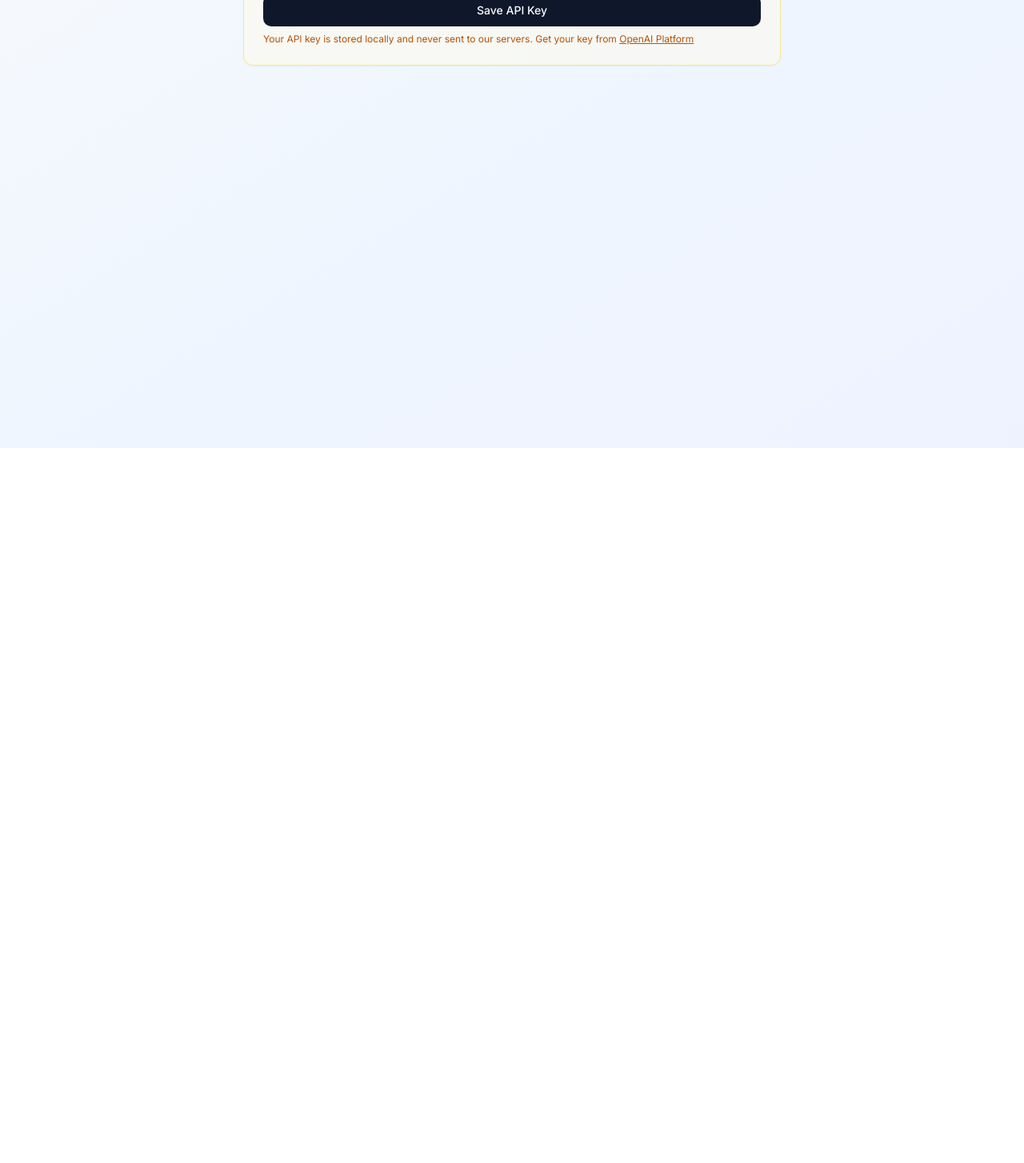
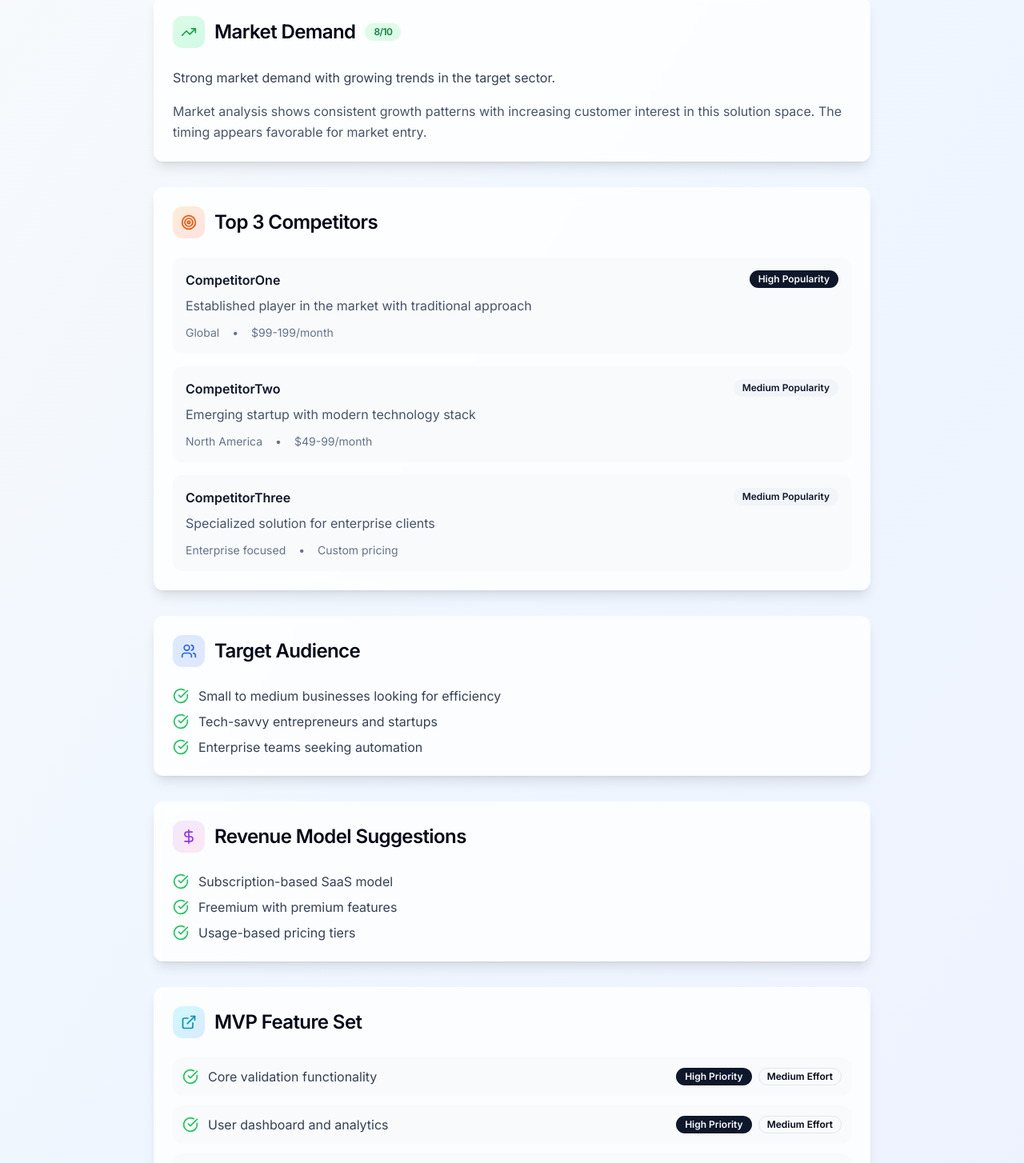
Before and after one commit to J7P16/Validly, a React (Vite) app: page /results in a window 1280 px wide. Shown: the part 240-1694 px from the top of the page at 80% size. Before the commit the page ends 800 px from the top, so only its background shows below. Built offline with nearby package versions, Linux system fonts and the light colour scheme.

Commit message:
Refactor: Rebrand and update homepage
- Renamed the app to "Validly".
- Updated the homepage banner text.
- Removed GPT API integration.
- Ensured button functionality and fixed site issues.

```diff
--- a/index.html
+++ b/index.html
@@ -4,17 +4,17 @@
   <head>
     <meta charset="UTF-8" />
     <meta name="viewport" content="width=device-width, initial-scale=1.0" />
-    <title>Validly - Validate Your Startup Idea in Seconds</title>
-    <meta name="description" content="Get instant AI-powered startup validation with market analysis, competitor insights, and MVP recommendations. Validate your business idea in seconds." />
+    <title>Validly - Validate Your Startup Ideas</title>
+    <meta name="description" content="Create powerful startups with data-driven validation. Validate your crazy startup ideas in real-time to improve growth and take over markets." />
     <meta name="author" content="Validly" />
 
-    <meta property="og:title" content="Validly - AI-Powered Startup Validation" />
-    <meta property="og:description" content="Get instant AI-powered startup validation with market analysis, competitor insights, and MVP recommendations." />
+    <meta property="og:title" content="Validly - Data-Driven Startup Validation" />
+    <meta property="og:description" content="Create powerful startups with data-driven validation. Validate your crazy startup ideas in real-time to improve growth and take over markets." />
     <meta property="og:type" content="website" />
     <meta property="og:image" content="https://lovable.dev/opengraph-image-p98pqg.png" />
 
     <meta name="twitter:card" content="summary_large_image" />
-    <meta name="twitter:site" content="@saasvalidator" />
+    <meta name="twitter:site" content="@validly" />
     <meta name="twitter:image" content="https://lovable.dev/opengraph-image-p98pqg.png" />
 
     <link rel="preconnect" href="https://fonts.googleapis.com">
--- a/src/components/Features.tsx
+++ b/src/components/Features.tsx
@@ -1,58 +1,59 @@
 
-import { Brain, Target, Zap, Download, Users, TrendingUp } from "lucide-react";
 import { Card, CardContent } from "@/components/ui/card";
+import { CheckCircle, TrendingUp, Target, Users, Zap, Shield } from "lucide-react";
 
 const features = [
   {
-    icon: Brain,
-    title: "AI-Powered Insights",
-    description: "Advanced GPT-4 analysis provides deep market understanding and validation insights for your startup idea."
+    icon: <TrendingUp className="w-8 h-8 text-blue-600" />,
+    title: "Market Analysis",
+    description: "Get comprehensive market research and trend analysis for your startup idea in seconds."
   },
   {
-    icon: Zap,
-    title: "Instant MVP Suggestions",
-    description: "Get a prioritized feature list and development roadmap to build your minimum viable product efficiently."
+    icon: <Target className="w-8 h-8 text-green-600" />,
+    title: "Competitor Intelligence",
+    description: "Discover your competition, their strengths, weaknesses, and market positioning."
   },
   {
-    icon: Download,
-    title: "Exportable Reports",
-    description: "Download comprehensive PDF reports with all validation insights to share with investors and team members."
+    icon: <Users className="w-8 h-8 text-purple-600" />,
+    title: "Target Audience Insights",
+    description: "Identify and understand your ideal customers with detailed demographic analysis."
   },
   {
-    icon: Target,
-    title: "Competitor Analysis",
-    description: "Discover your top competitors, their strengths, and market positioning to find your competitive advantage."
+    icon: <Zap className="w-8 h-8 text-yellow-600" />,
+    title: "MVP Roadmap",
+    description: "Get a prioritized feature list and development roadmap for your minimum viable product."
   },
   {
-    icon: Users,
-    title: "Target Audience",
-    description: "Identify your ideal customers, their pain points, and how to reach them effectively in the market."
+    icon: <Shield className="w-8 h-8 text-red-600" />,
+    title: "Risk Assessment",
+    description: "Understand potential challenges and risks before you invest time and money."
   },
   {
-    icon: TrendingUp,
-    title: "Revenue Models",
-    description: "Explore proven monetization strategies and revenue streams tailored to your specific business idea."
+    icon: <CheckCircle className="w-8 h-8 text-indigo-600" />,
+    title: "Validation Score",
+    description: "Receive a comprehensive score based on market demand, competition, and feasibility."
   }
 ];
 
 export const Features = () => {
   return (
-    <section className="px-4 py-20 max-w-6xl mx-auto">
+    <section id="features" className="px-4 py-20">
+      <div className="max-w-6xl mx-auto">
         <div className="text-center mb-16">
           <h2 className="text-3xl md:text-4xl font-bold text-slate-900 mb-4">
             Everything you need to validate your startup
           </h2>
-        <p className="text-xl text-slate-600 max-w-2xl mx-auto">
-          Our AI analyzes thousands of data points to give you actionable insights about your business idea
+          <p className="text-xl text-slate-600">
+            Comprehensive validation tools powered by data and market intelligence
           </p>
         </div>
 
         <div className="grid grid-cols-1 md:grid-cols-2 lg:grid-cols-3 gap-8">
           {features.map((feature, index) => (
-          <Card key={index} className="border-0 shadow-lg hover:shadow-xl transition-all duration-300 bg-white/80 backdrop-blur-sm">
-            <CardContent className="p-8">
-              <div className="w-12 h-12 bg-gradient-to-br from-blue-100 to-indigo-100 rounded-xl flex items-center justify-center mb-6">
-                <feature.icon className="w-6 h-6 text-blue-600" />
+            <Card key={index} className="border-0 shadow-lg bg-white hover:shadow-xl transition-shadow duration-300">
+              <CardContent className="p-8 text-center">
+                <div className="mb-4 flex justify-center">
+                  {feature.icon}
                 </div>
                 <h3 className="text-xl font-semibold text-slate-900 mb-3">
                   {feature.title}
@@ -64,6 +65,7 @@ export const Features = () => {
             </Card>
           ))}
         </div>
+      </div>
     </section>
   );
 };
--- a/src/components/Hero.tsx
+++ b/src/components/Hero.tsx
@@ -1,6 +1,8 @@
+
 import { ArrowRight, Shield, Zap, Globe } from "lucide-react";
 import { Button } from "@/components/ui/button";
 import { AuthButton } from "@/components/AuthButton";
+import { Link } from "react-router-dom";
 
 export const Hero = () => {
   return (
@@ -8,7 +10,7 @@ export const Hero = () => {
       {/* Navigation */}
       <nav className="relative z-10 flex items-center justify-between p-6 lg:px-8">
         <div className="flex lg:flex-1">
-          <span className="text-xl font-bold text-gray-900">EmailValidator</span>
+          <span className="text-xl font-bold text-gray-900">Validly</span>
         </div>
         <div className="flex items-center gap-4">
           <AuthButton />
@@ -18,17 +20,19 @@ export const Hero = () => {
       {/* Hero Content */}
       <div className="relative z-10 mx-auto max-w-7xl px-6 py-24 sm:py-32 lg:px-8">
         <h1 className="text-4xl font-bold tracking-tight text-gray-900 sm:text-6xl">
-          Data-Driven Decisions Start With Validated Emails
+          Create Powerful Startups With Data-Driven Validation
         </h1>
         <p className="mt-6 text-lg leading-8 text-gray-600">
-          Validate email addresses in real-time to improve deliverability, reduce bounce rates, and protect your sender reputation.
+          Validate your crazy startup ideas in real-time to improve growth, deliverability, reduce competition, and take over markets.
         </p>
         <div className="mt-10 flex items-center gap-x-6">
-          <Button size="lg" className="flex items-center gap-2">
-            Get started
-            <ArrowRight className="h-5 w-5" />
-          </Button>
-          <a href="#" className="text-sm font-semibold leading-6 text-gray-900">
+          <Link to="/validate">
+            <Button size="lg" className="flex items-center gap-2">
+              Get started
+              <ArrowRight className="h-5 w-5" />
+            </Button>
+          </Link>
+          <a href="#features" className="text-sm font-semibold leading-6 text-gray-900">
             Learn more <span aria-hidden="true">→</span>
           </a>
         </div>
--- a/src/components/Testimonials.tsx
+++ b/src/components/Testimonials.tsx
@@ -6,7 +6,7 @@ const testimonials = [
   {
     name: "Sarah Chen",
     role: "Founder, TechStart",
-    content: "SaaS Validator saved me months of research. The AI insights were spot-on and helped me pivot to a winning strategy.",
+    content: "Validly saved me months of research. The insights were spot-on and helped me pivot to a winning strategy.",
     rating: 5,
     avatar: "/placeholder.svg"
   },
@@ -35,7 +35,7 @@ export const Testimonials = () => {
             Trusted by entrepreneurs worldwide
           </h2>
           <p className="text-xl text-slate-600">
-            Join thousands of founders who've validated their ideas with AI
+            Join thousands of founders who've validated their ideas with Validly
           </p>
         </div>
 
--- a/src/pages/Results.tsx
+++ b/src/pages/Results.tsx
@@ -3,123 +3,83 @@ import { useState, useEffect } from "react";
 import { Button } from "@/components/ui/button";
 import { Card, CardContent, CardHeader, CardTitle } from "@/components/ui/card";
 import { Badge } from "@/components/ui/badge";
-import { ArrowLeft, Download, TrendingUp, Users, Target, DollarSign, CheckCircle, ExternalLink, Loader2 } from "lucide-react";
+import { ArrowLeft, Download, TrendingUp, Users, Target, DollarSign, CheckCircle, ExternalLink } from "lucide-react";
 import { useNavigate, useLocation } from "react-router-dom";
 import { UpgradeModal } from "@/components/UpgradeModal";
-import { ApiKeyInput } from "@/components/ApiKeyInput";
-import { generateValidationResults } from "@/utils/openaiClient";
 
 const Results = () => {
   const navigate = useNavigate();
   const location = useLocation();
   const { idea } = location.state || { idea: "Sample startup idea" };
   const [showUpgradeModal, setShowUpgradeModal] = useState(false);
-  const [results, setResults] = useState(null);
-  const [loading, setLoading] = useState(false);
-  const [error, setError] = useState("");
-  const [apiKey, setApiKey] = useState("");
 
-  useEffect(() => {
-    const savedApiKey = localStorage.getItem('openai-api-key');
-    if (savedApiKey) {
-      setApiKey(savedApiKey);
-    }
-  }, []);
-
-  useEffect(() => {
-    if (apiKey && idea) {
-      fetchResults();
-    }
-  }, [apiKey, idea]);
-
-  const fetchResults = async () => {
-    if (!apiKey) return;
-
-    setLoading(true);
-    setError("");
-
-    try {
-      const data = await generateValidationResults(idea, apiKey);
-      setResults(data);
-    } catch (error) {
-      console.error("Failed to fetch GPT results", error);
-      setError("Failed to generate validation results. Please check your API key and try again.");
-    } finally {
-      setLoading(false);
-    }
+  // Mock data for demonstration
+  const mockResults = {
+    marketDemand: {
+      score: 8,
+      summary: "Strong market demand with growing trends in the target sector.",
+      details: "Market analysis shows consistent growth patterns with increasing customer interest in this solution space. The timing appears favorable for market entry."
+    },
+    competitors: [
+      {
+        name: "CompetitorOne",
+        description: "Established player in the market with traditional approach",
+        popularity: "High",
+        locations: "Global",
+        pricing: "$99-199/month"
+      },
+      {
+        name: "CompetitorTwo",
+        description: "Emerging startup with modern technology stack",
+        popularity: "Medium",
+        locations: "North America",
+        pricing: "$49-99/month"
+      },
+      {
+        name: "CompetitorThree",
+        description: "Specialized solution for enterprise clients",
+        popularity: "Medium",
+        locations: "Enterprise focused",
+        pricing: "Custom pricing"
+      }
+    ],
+    targetAudience: [
+      "Small to medium businesses looking for efficiency",
+      "Tech-savvy entrepreneurs and startups",
+      "Enterprise teams seeking automation"
+    ],
+    revenueModels: [
+      "Subscription-based SaaS model",
+      "Freemium with premium features",
+      "Usage-based pricing tiers"
+    ],
+    mvpFeatures: [
+      {
+        feature: "Core validation functionality",
+        priority: "High",
+        effort: "Medium"
+      },
+      {
+        feature: "User dashboard and analytics",
+        priority: "High",
+        effort: "Medium"
+      },
+      {
+        feature: "Integration capabilities",
+        priority: "Medium",
+        effort: "High"
+      },
+      {
+        feature: "Mobile responsiveness",
+        priority: "Medium",
+        effort: "Low"
+      }
+    ]
   };
 
   const handleDownload = () => {
     setShowUpgradeModal(true);
   };
-
-  const handleApiKeySet = (newApiKey: string) => {
-    setApiKey(newApiKey);
-  };
-
-  if (!apiKey) {
-    return (
-      <div className="min-h-screen bg-gradient-to-br from-slate-50 via-blue-50 to-indigo-50 px-4 py-8">
-        <div className="max-w-2xl mx-auto">
-          <Button
-            variant="ghost"
-            onClick={() => navigate('/validate')}
-            className="mb-8 text-slate-600 hover:text-slate-900"
-          >
-            <ArrowLeft className="w-4 h-4 mr-2" />
-            Back to Validation
-          </Button>
-
-          <ApiKeyInput onApiKeySet={handleApiKeySet} />
-        </div>
-      </div>
-    );
-  }
-
-  if (loading) {
-    return (
-      <div className="min-h-screen bg-gradient-to-br from-slate-50 via-blue-50 to-indigo-50 px-4 py-8 flex items-center justify-center">
-        <div className="text-center">
-          <Loader2 className="w-8 h-8 animate-spin mx-auto mb-4 text-blue-600" />
-          <h2 className="text-xl font-semibold text-slate-900 mb-2">Analyzing Your Idea</h2>
-          <p className="text-slate-600">Generating comprehensive validation results...</p>
-        </div>
-      </div>
-    );
-  }
-
-  if (error) {
-    return (
-      <div className="min-h-screen bg-gradient-to-br from-slate-50 via-blue-50 to-indigo-50 px-4 py-8">
-        <div className="max-w-2xl mx-auto">
-          <Button
-            variant="ghost"
-            onClick={() => navigate('/validate')}
-            className="mb-8 text-slate-600 hover:text-slate-900"
-          >
-            <ArrowLeft className="w-4 h-4 mr-2" />
-            Back to Validation
-          </Button>
-
-          <Card className="border-red-200 bg-red-50">
-            <CardContent className="pt-6">
-              <p className="text-red-800 mb-4">{error}</p>
-              <div className="space-y-4">
-                <Button onClick={fetchResults} className="w-full">
-                  Try Again
-                </Button>
-                <ApiKeyInput onApiKeySet={handleApiKeySet} existingKey={apiKey} />
-              </div>
-            </CardContent>
-          </Card>
-        </div>
-      </div>
-    );
-  }
-
-  if (!results) {
-    return <div>Loading...</div>;
-  }
 
   return (
     <div className="min-h-screen bg-gradient-to-br from-slate-50 via-blue-50 to-indigo-50 px-4 py-8">
@@ -160,16 +120,16 @@ const Results = () => {
                 </div>
                 Market Demand
                 <Badge variant="secondary" className="bg-green-100 text-green-700">
-                  {results.marketDemand.score}/10
+                  {mockResults.marketDemand.score}/10
                 </Badge>
               </CardTitle>
             </CardHeader>
             <CardContent className="space-y-4">
               <p className="text-slate-700 leading-relaxed">
-                {results.marketDemand.summary}
+                {mockResults.marketDemand.summary}
               </p>
               <p className="text-slate-600 leading-relaxed">
-                {results.marketDemand.details}
+                {mockResults.marketDemand.details}
               </p>
             </CardContent>
           </Card>
@@ -186,7 +146,7 @@ const Results = () => {
             </CardHeader>
             <CardContent>
               <div className="space-y-4">
-                {results.competitors.map((competitor, index) => (
+                {mockResults.competitors.map((competitor, index) => (
                   <div key={index} className="p-4 bg-slate-50 rounded-lg">
                     <div className="flex items-start justify-between mb-2">
                       <h4 className="font-semibold text-slate-900">{competitor.name}</h4>
@@ -218,7 +178,7 @@ const Results = () => {
             </CardHeader>
             <CardContent>
               <ul className="space-y-2">
-                {results.targetAudience.map((audience, index) => (
+                {mockResults.targetAudience.map((audience, index) => (
                   <li key={index} className="flex items-center gap-3">
                     <CheckCircle className="w-5 h-5 text-green-500 flex-shrink-0" />
                     <span className="text-slate-700">{audience}</span>
@@ -240,7 +200,7 @@ const Results = () => {
             </CardHeader>
             <CardContent>
               <ul className="space-y-2">
-                {results.revenueModels.map((model, index) => (
+                {mockResults.revenueModels.map((model, index) => (
                   <li key={index} className="flex items-center gap-3">
                     <CheckCircle className="w-5 h-5 text-green-500 flex-shrink-0" />
                     <span className="text-slate-700">{model}</span>
@@ -262,7 +222,7 @@ const Results = () => {
             </CardHeader>
             <CardContent>
               <div className="space-y-3">
-                {results.mvpFeatures.map((item, index) => (
+                {mockResults.mvpFeatures.map((item, index) => (
                   <div key={index} className="flex items-center justify-between p-3 bg-slate-50 rounded-lg">
                     <div className="flex items-center gap-3">
                       <CheckCircle className="w-5 h-5 text-green-500" />
```
Lines whose indentation alone changed are shown as unchanged.
